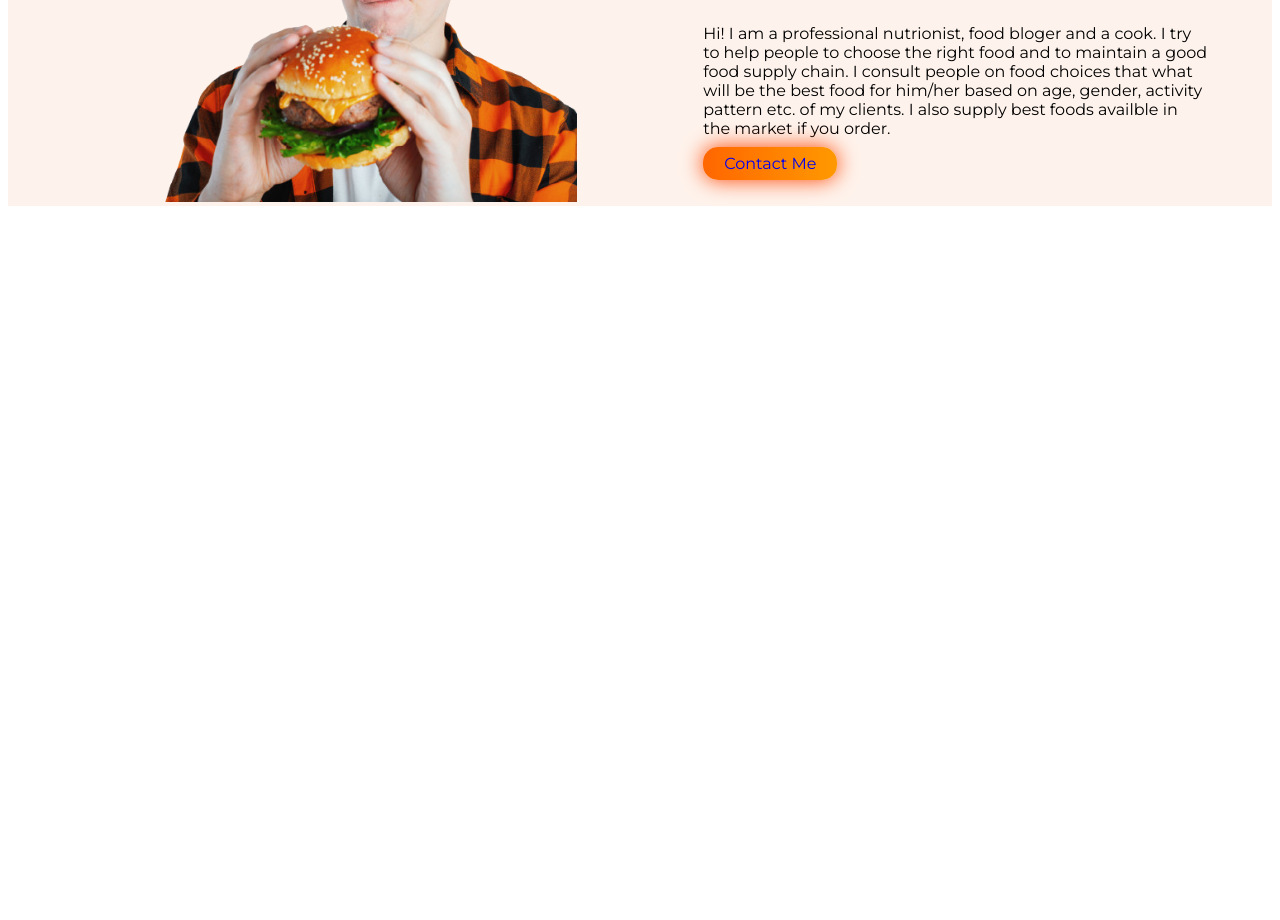
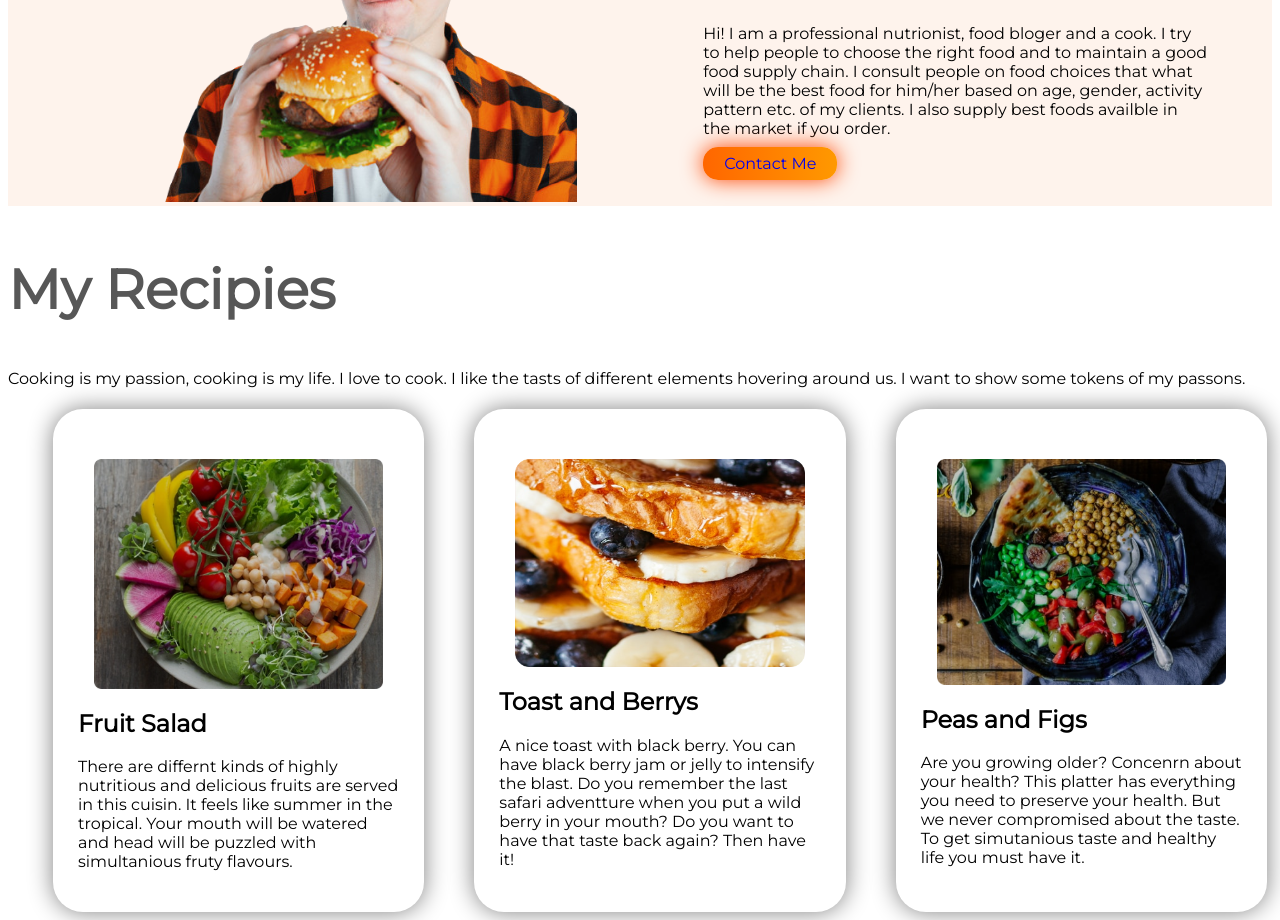
Before and after one commit to parvezaman/assignment-1, a plain HTML site: page index.html in a window 1280 px wide. Shown: the part 568-1488 px from the top of the page. Before the commit the page ends 824 px from the top, so only its background shows below. Drawn offline with Linux system fonts and the light colour scheme.

Commit message:
recipie-tile

```diff
--- a/index.html
+++ b/index.html
@@ -37,6 +37,30 @@
 
         </div>
     </section>
+    <section>
+        <h1>My Recipies</h1>
+        <p>Cooking is my passion, cooking is my life. I love to cook. I like the tasts of different elements hovering around us. I want to show some tokens of my passons.</p>
+        <div class="recipie-section flexible-section">
+            <div class="recipie-tile">
+                <img src="./images/food/5.png" alt="" class="center-image">
+                <h2>Fruit Salad</h2>
+                <p>There are differnt kinds of highly nutritious and delicious fruits are served in this cuisin. It feels like summer in the tropical. Your mouth will be watered and head will be puzzled with simultanious fruty flavours.</p>
+
+            </div>
+            <div  class="recipie-tile">
+                <img src="./images/food/6.png" alt="" class="center-image">
+                <h2>Toast and Berrys</h2>
+                <p>A nice toast with black berry. You can have black berry jam or jelly to intensify the blast. Do you remember the last safari adventture when you put a wild berry in your mouth? Do you want to have that taste back again? Then have it!</p>
+
+            </div>
+            <div  class="recipie-tile">
+                <img src="./images/food/8.png" alt="" class="center-image">
+                <h2>Peas and Figs</h2>
+                <p>Are you growing older? Concenrn about your health? This platter has everything you need to preserve your health. But we never compromised about the taste. To get simutanious taste and healthy life you must have it.</p>
+
+            </div>
+        </div>
+    </section>
 
 </body>
 </html>
--- a/style.css
+++ b/style.css
@@ -13,8 +13,7 @@ body{
 }
 h1{
     font-size:55px;
-    color: #
-    575757;
+    color: #575757;
 }
 .half-way{
     width: 50%;
@@ -35,3 +34,28 @@ h1{
 .about-section{
     background-image: url(./images/shapes/7.png);
 }
+.recipie-section{
+    display: flex;
+    margin: 0px 20px 0px 20px;
+    width: 100%;
+}
+.recipie-tile{
+    width: 100%;
+    margin: 5px 25px 0px 25px;
+    /* box-sizing: 50px 30px; */
+    box-shadow: 0px 0px 25px gray;
+    border-radius: 30px;
+    padding: 25px;
+
+}
+.recipie-tile img{
+    width: 90%;
+    padding-top: 25px;
+
+}
+.center-image{
+    display: block;
+    margin-left: auto;
+    margin-right: auto;
+    width: 50%;
+}
```
Also changed, not shown: images/food/5.png (added), images/food/6.png (added), images/food/7.png (added), images/food/8.png (added).
